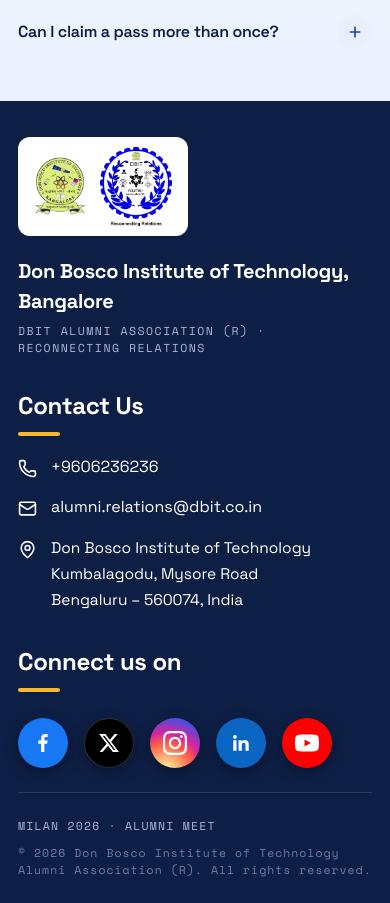
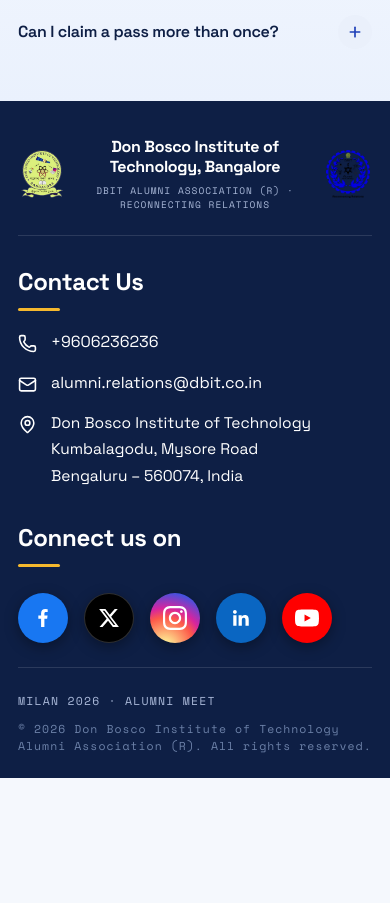
Before and after one commit to strixdominator/chronos-fest-portal, a Next.js app: page / in a window 390 px wide. Shown: the part 2920-3823 px from the top of the page. After the commit the page ends 3698 px from the top, so only its background shows below. Built offline with nearby package versions, Linux system fonts and the light colour scheme; no server answers.

Commit message:
feat(footer): restructure branding into single full-width header row with equal logos on sides and centered text

```diff
--- a/src/app/globals.css
+++ b/src/app/globals.css
@@ -850,53 +850,53 @@
   border-bottom: 1px solid rgba(255, 255, 255, 0.12);
 }
 
-.dbit-footer-branding {
+/* Full-width Branding Header Row */
+.dbit-footer-header-container {
+  width: 100%;
+  display: flex;
+  justify-content: space-between;
+  align-items: center;
+  gap: 32px;
+  padding-bottom: 36px;
+  margin-bottom: 40px;
+  border-bottom: 1px solid rgba(255, 255, 255, 0.12);
+  background: transparent;
+}
+
+.dbit-footer-brand-logo {
+  width: 78px;
+  height: 78px;
+  object-fit: contain;
+  flex-shrink: 0;
+  display: block;
+}
+
+.dbit-footer-text-group {
   display: flex;
   flex-direction: column;
-  gap: 20px;
-  max-width: 460px;
-}
-
-.dbit-footer-logos-box {
-  background: #FFFFFF;
-  border-radius: var(--radius-box);
-  padding: 10px 16px;
-  display: inline-flex;
-  align-items: center;
-  gap: 14px;
-  width: fit-content;
-}
-
-.dbit-footer-emblem {
-  width: 52px;
-  height: auto;
-  display: block;
-}
-
-.dbit-footer-assoc {
-  width: 72px;
-  height: auto;
-  display: block;
-}
-
-.dbit-footer-text-group {
-  display: flex;
-  flex-direction: column;
+  align-items: center;
+  justify-content: center;
+  text-align: center;
   gap: 6px;
+  flex: 1;
 }
 
 .dbit-footer-college {
-  font-size: 20px;
+  font-size: 24px;
   font-weight: 700;
   color: #FFFFFF;
   letter-spacing: -0.3px;
+  line-height: 1.25;
+  text-align: center;
 }
 
 .dbit-footer-sub {
   font-family: var(--font-mono);
-  font-size: 11.5px;
+  font-size: 12px;
   letter-spacing: 1.5px;
   color: #A9B8D8;
+  line-height: 1.4;
+  text-align: center;
 }
 
 /* CONTACT US SECTION */
@@ -1566,6 +1566,28 @@
     padding: 36px 18px 24px;
   }
 
+  .dbit-footer-header-container {
+    gap: 12px;
+    padding-bottom: 24px;
+    margin-bottom: 28px;
+  }
+
+  .dbit-footer-brand-logo {
+    width: 48px;
+    height: 48px;
+  }
+
+  .dbit-footer-college {
+    font-size: 16px;
+    line-height: 1.3;
+  }
+
+  .dbit-footer-sub {
+    font-size: 9.5px;
+    letter-spacing: 1px;
+    line-height: 1.4;
+  }
+
   .dbit-footer-content {
     flex-direction: column;
     gap: 32px;
--- a/src/app/page.tsx
+++ b/src/app/page.tsx
@@ -311,20 +311,14 @@
 
       {/* FOOTER & CONTACT US */}
       <footer id="contact" className="dbit-footer no-print">
-        <div className="dbit-footer-content">
-          <div className="dbit-footer-branding">
-            <div className="dbit-footer-logos-box">
+        {/* Full-width Branding Header Row */}
+        <div className="dbit-footer-header-container">
           <img
             src="/assets/66eff0e624600df79e9f69030275731c.png"
             alt="Don Bosco Institute of Technology emblem"
-                className="dbit-footer-emblem"
+            className="dbit-footer-brand-logo"
           />
-              <img
-                src="/assets/1662177580bae749e245f3973661f37f.png"
-                alt="DBIT Alumni Association logo"
-                className="dbit-footer-assoc"
-              />
-            </div>
+
           <div className="dbit-footer-text-group">
             <span className="dbit-footer-college">
               Don Bosco Institute of Technology, Bangalore
@@ -333,7 +327,15 @@
               DBIT ALUMNI ASSOCIATION (R) · RECONNECTING RELATIONS
             </span>
           </div>
+
+          <img
+            src="/assets/1662177580bae749e245f3973661f37f.png"
+            alt="DBIT Alumni Association logo"
+            className="dbit-footer-brand-logo"
+          />
         </div>
+
+        <div className="dbit-footer-content">
 
           {/* CONTACT US */}
           <div className="dbit-footer-contact">
```
Lines whose indentation alone changed are shown as unchanged.
